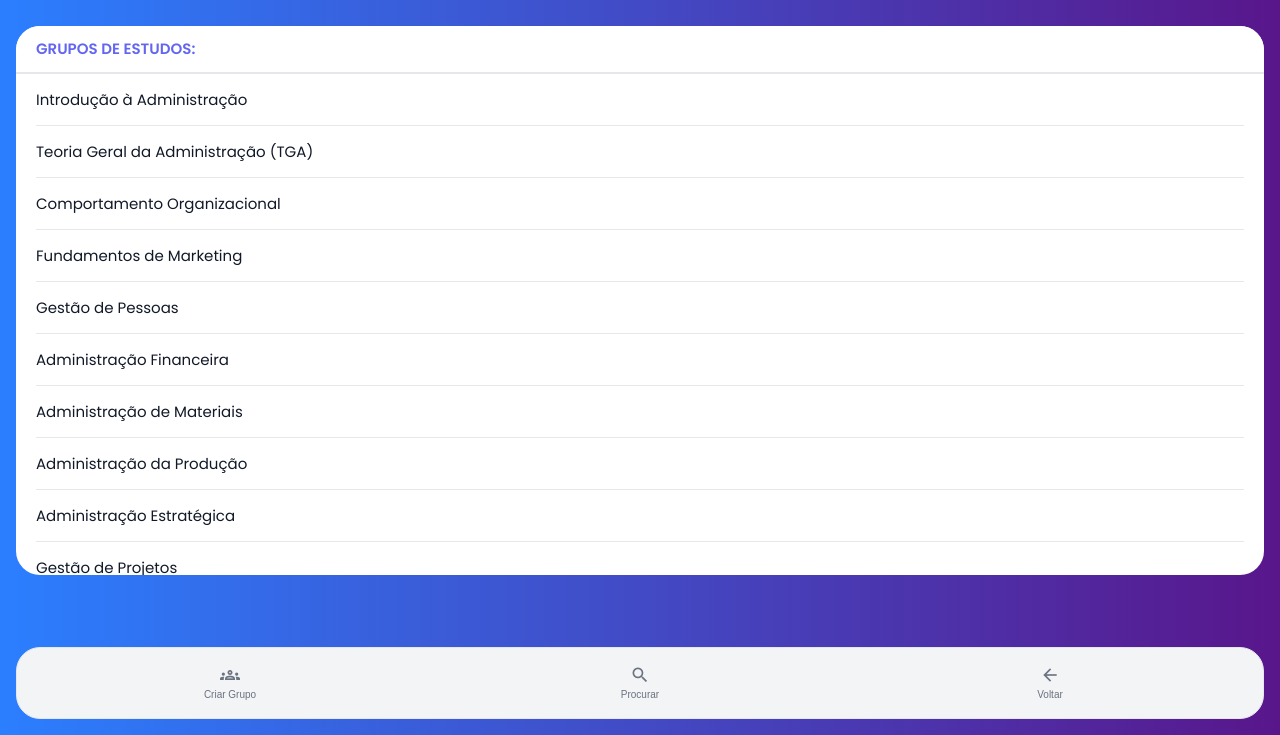
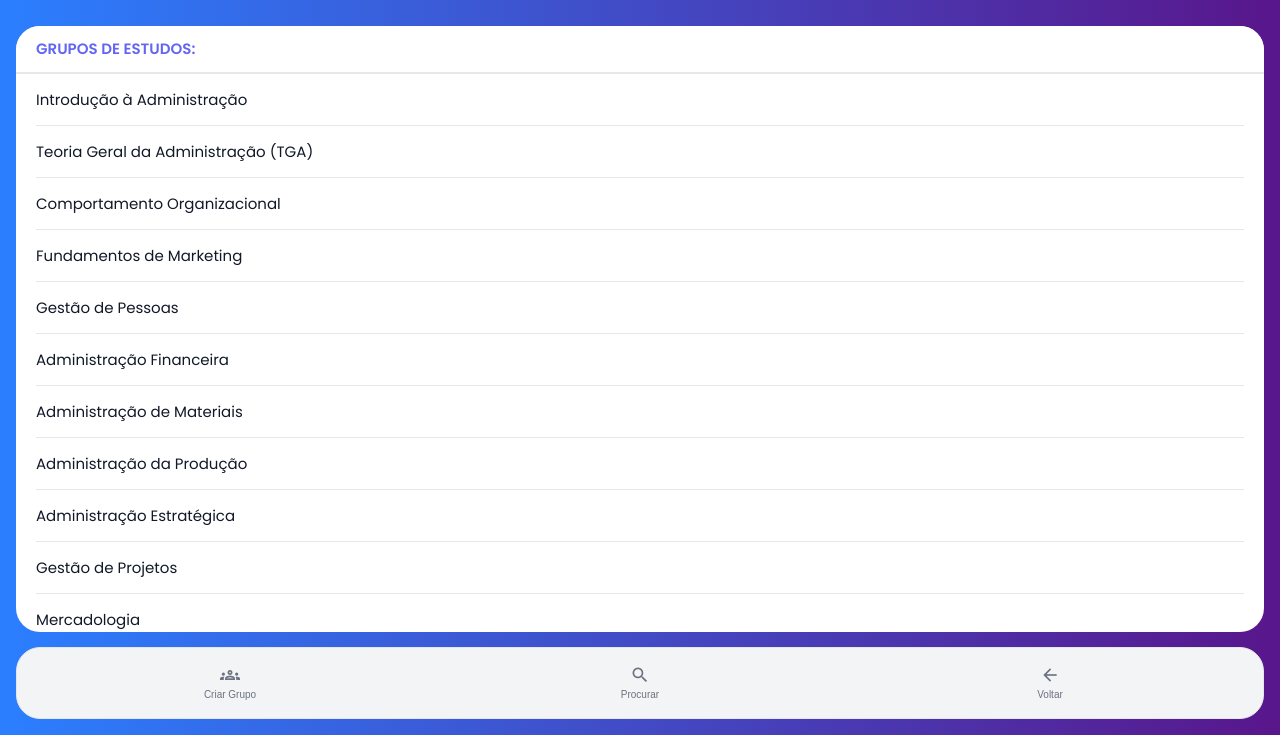
Before and after one commit to mvmce/App-de-Grupos-ADS, a plain HTML site: page cards/card1.html in a window 1280 px wide. Shown: the part 65-800 px from the top of the page. Drawn offline with Linux system fonts and the light colour scheme.

Commit message:
Corrigido o bug de margem inferior
Agora o gap tem tamanho fixo para qualquer tela de celular!

```diff
--- a/cards/cards.css
+++ b/cards/cards.css
@@ -137,7 +137,7 @@ body {
 .main-box {
   background: #ffffff;
   margin: 8px 16px;
-  margin-bottom: 160px; /* Experimente entre 80px e 100px */
+  margin-bottom: calc(72px + 19px + 12px); /* footer + distância inferior + gap */
   border-radius: 24px;
   overflow: hidden;
   flex: 1;
```
